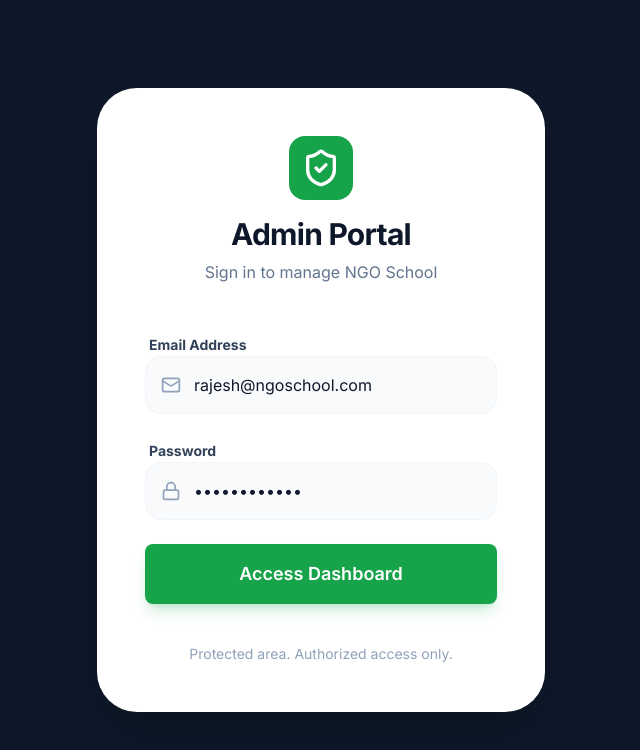
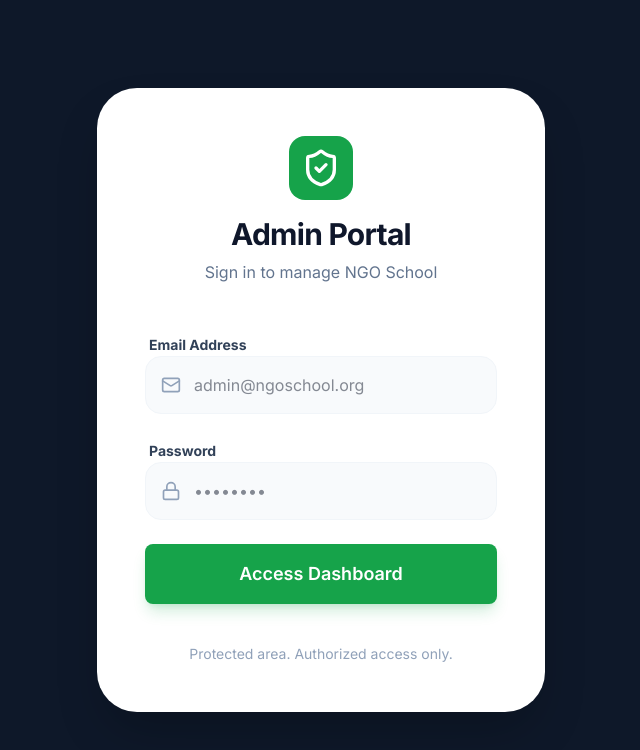
Before and after one commit to madanrajendra/ngoschool, a Next.js app: page /admin/login in a window 1280 px wide. Shown: the top 750 px of the page, without its empty margins (319-959 px from the left). Built offline with nearby package versions, Linux system fonts and the light colour scheme; no server answers.

Commit message:
Remove auto-fill from admin login page

```diff
--- a/src/app/admin/login/page.tsx
+++ b/src/app/admin/login/page.tsx
@@ -8,8 +8,8 @@ import { Lock, Mail, Loader2, ShieldCheck } from "lucide-react";
 import toast from "react-hot-toast";
 
 export default function AdminLoginPage() {
-  const [email, setEmail] = useState("rajesh@ngoschool.com");
-  const [password, setPassword] = useState("Rajesh@12@34");
+  const [email, setEmail] = useState("");
+  const [password, setPassword] = useState("");
   const [loading, setLoading] = useState(false);
   const router = useRouter();
 
```
